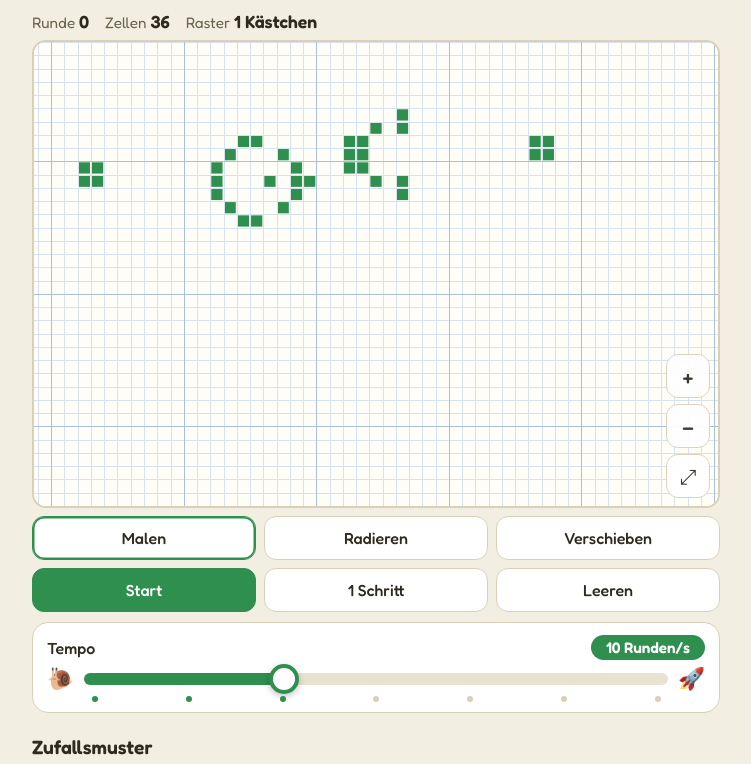
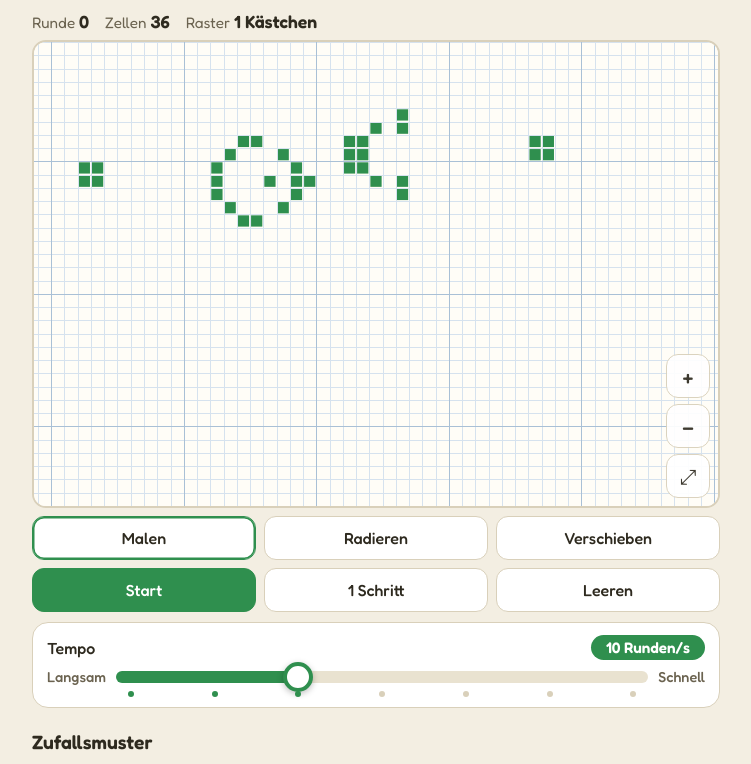
Before and after one commit to lieschenursula-boop/Das-Spiel-des-Lebens, a plain HTML site: page index.html in a window 1280 px wide. Shown: the part 116-880 px from the top of the page, without its empty margins (264-1015 px from the left). Drawn offline with Linux system fonts and the light colour scheme.

Commit message:
Tempo-Regler mit Langsam und Schnell statt Emojis
Co-Authored-By: Claude Opus 5.5 <noreply@anthropic.com>
Claude-Session: https://claude.ai/code/session_018EU2ABGiuP4y67CUC1epiE

```diff
--- a/index.html
+++ b/index.html
@@ -53,13 +53,13 @@ button.on{border-color:var(--accent);box-shadow:inset 0 0 0 1.5px var(--accent)}
 .tempo .top span{font-weight:500}
 .tempo output{background:var(--accent);color:#fff;border-radius:999px;padding:3px 12px;font-weight:600;font-size:.95rem;min-width:7.5em;text-align:center}
 .tempo .rail{display:flex;align-items:center;gap:10px}
-.tempo .ico{font-size:1.35rem;line-height:1}
+.tempo .ico{font-size:.9rem;color:var(--soft);font-weight:500}
 #speed{-webkit-appearance:none;appearance:none;flex:1;height:12px;border-radius:999px;margin:0;cursor:pointer;
   background:linear-gradient(90deg,var(--accent) 0 var(--p,33%),var(--chip) var(--p,33%) 100%)}
 #speed::-webkit-slider-thumb{-webkit-appearance:none;appearance:none;width:30px;height:30px;border-radius:50%;background:var(--card);border:4px solid var(--accent);box-shadow:0 2px 6px rgba(0,0,0,.25)}
 #speed::-moz-range-thumb{width:22px;height:22px;border-radius:50%;background:var(--card);border:4px solid var(--accent);box-shadow:0 2px 6px rgba(0,0,0,.25)}
 #speed::-moz-range-track{background:transparent}
-.tempo .ticks{display:flex;justify-content:space-between;padding:6px 44px 0 45px}
+.tempo .ticks{display:flex;justify-content:space-between;padding:6px 0 0}
 .tempo .ticks i{width:6px;height:6px;border-radius:50%;background:var(--line)}
 .tempo .ticks i.on{background:var(--accent)}
 h2{font-size:1.2rem;font-weight:600;margin:22px 0 4px}
@@ -127,8 +127,8 @@ details.glossar p{margin:8px 0;line-height:1.5}
     </div>
     <div class="tempo">
       <div class="top"><span>Tempo</span><output id="speedO">10 Runden/s</output></div>
-      <div class="rail"><span class="ico" aria-hidden="true">🐌</span><input id="speed" type="range" min="1" max="7" value="3" aria-label="Tempo"><span class="ico" aria-hidden="true">🚀</span></div>
-      <div class="ticks" id="ticks" aria-hidden="true"><i></i><i></i><i></i><i></i><i></i><i></i><i></i></div>
+      <div class="rail"><span class="ico">Langsam</span><input id="speed" type="range" min="1" max="7" value="3" aria-label="Tempo"><span class="ico">Schnell</span></div>
+      <div class="ticks" id="ticks" aria-hidden="true" style="margin-left:var(--tl,0);margin-right:var(--tr,0)"><i></i><i></i><i></i><i></i><i></i><i></i><i></i></div>
     </div>
 
 
@@ -269,8 +269,10 @@ play.onclick=()=>setRun(!running);
 document.getElementById('step').onclick=()=>{live=lifeStep(live);gen++};
 document.getElementById('clear').onclick=()=>{live=new Set();gen=0;setRun(false)};
 const sp=document.getElementById('speed');
-function showSpeed(){const v=+sp.value;sp.style.setProperty('--p',((v-1)/6*100)+'%');const t=SPEEDS[v-1];document.getElementById('speedO').textContent=t[0]?t[0]+' Runden/s':'🚀 Turbo';document.querySelectorAll('#ticks i').forEach((e,i)=>e.classList.toggle('on',i<v))}
+function showSpeed(){const v=+sp.value;sp.style.setProperty('--p',((v-1)/6*100)+'%');const t=SPEEDS[v-1];document.getElementById('speedO').textContent=t[0]?t[0]+' Runden/s':'Turbo';document.querySelectorAll('#ticks i').forEach((e,i)=>e.classList.toggle('on',i<v))}
 sp.oninput=showSpeed;showSpeed();
+function tickPos(){const r=sp.getBoundingClientRect(),q=sp.parentElement.getBoundingClientRect();const t=document.getElementById('ticks');if(!r.width)return;t.style.marginLeft=(r.left-q.left+12)+'px';t.style.marginRight=(q.right-r.right+12)+'px'}
+addEventListener('resize',tickPos);setTimeout(tickPos,50);
 function pick(id){const g=document.getElementById(id);g.querySelectorAll('button').forEach(b=>b.onclick=()=>{g.querySelectorAll('button').forEach(o=>o.classList.toggle('on',o===b))})}
 pick('rSize');pick('rSym');
 const dens=document.getElementById('dens');dens.oninput=()=>document.getElementById('densO').textContent=dens.value+' %';
--- a/sw.js
+++ b/sw.js
@@ -1,4 +1,4 @@
-const CACHE='werkstatt-v1-11';
+const CACHE='werkstatt-v1-12';
 const FILES=['./','./index.html','./manifest.webmanifest','./icon-192.png','./icon-512.png'];
 self.addEventListener('install',e=>{e.waitUntil(caches.open(CACHE).then(c=>c.addAll(FILES)));self.skipWaiting()});
 self.addEventListener('activate',e=>{e.waitUntil(caches.keys().then(k=>Promise.all(k.filter(n=>n!==CACHE).map(n=>caches.delete(n)))));self.clients.claim()});
```
